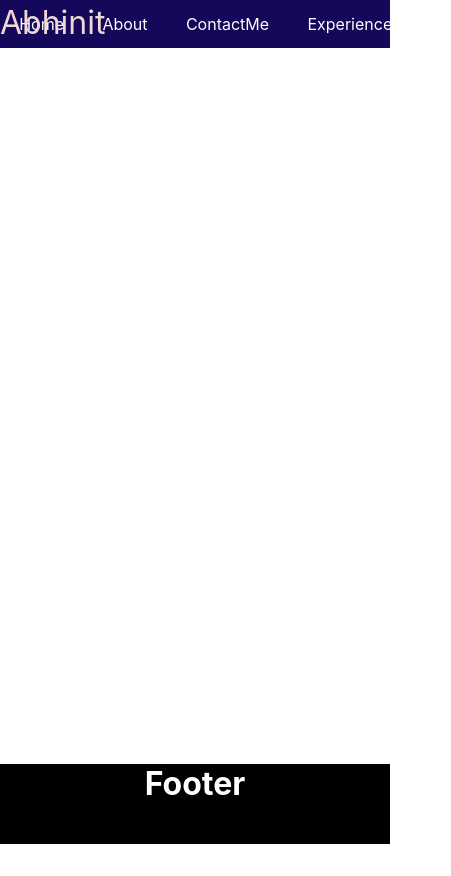
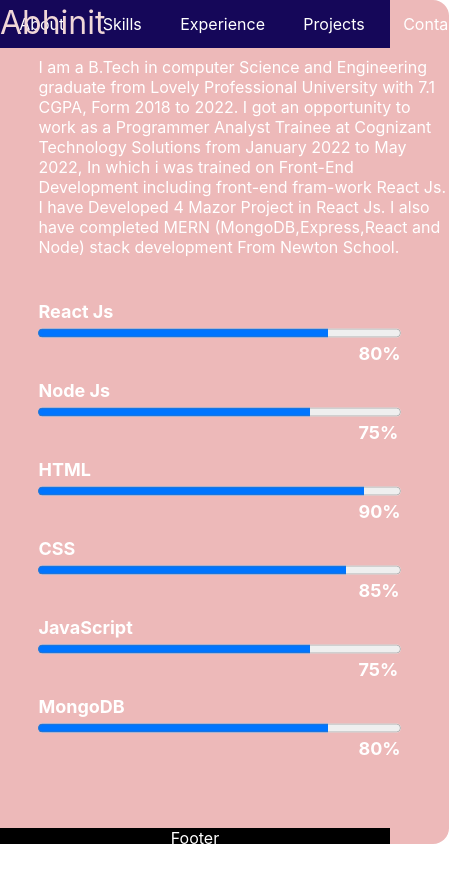
Before and after one commit to abhinit1999/portfolio2022, a React (Create React App) app: page /skill in a window 390 px wide. Shown: the whole page, 451 px wide, since content can reach past the window. Before the commit the page ends 844 px from the top, so only its background shows below. Built offline with nearby package versions, Linux system fonts and the light colour scheme.

Commit message:
skill page done

```diff
--- a/src/App.css
+++ b/src/App.css
@@ -1,7 +1,13 @@
-.App {
+/* .App {
   text-align: center;
+} */
+
+*
+{
+  margin: 0;
+  padding: 0;
+  box-sizing: border-box;
 }
-
 .App-logo {
   height: 40vmin;
   pointer-events: none;
--- a/src/App.js
+++ b/src/App.js
@@ -1,4 +1,4 @@
-
+import "./App.css";
 import Header from "./components/Header/index"
 import Footer from "./components/Footer/index"
 import {Routes,Route} from "react-router-dom";
@@ -12,6 +12,7 @@ function App() {
   return (
     <div className="App">
     <Header/>
+
       <Routes>
 <Route path="/" element={<Home/>}/>
 <Route path="/about" element={<About/>}/>
--- a/src/components/Footer/index.js
+++ b/src/components/Footer/index.js
@@ -2,7 +2,7 @@ import React from 'react'
 import "./style.css";
 const index = () => {
   return (
-    <h1>Footer</h1>
+    <div className='h1'>Footer</div>
   )
 }
 
--- a/src/components/Footer/style.css
+++ b/src/components/Footer/style.css
@@ -1,10 +1,33 @@
-h1
+.h1
 {
     position: fixed;
     bottom: 0;
-    width: 100%;
+    width: 100vw !important;
     height: 5rem;
     background-color: black;
     color: white;
     text-align: center;
 }
+
+@media (max-width:735px)
+{
+
+
+}
+@media (max-width:535px)
+{
+    .h1
+    {
+        height: 1rem;
+    }
+}
+@media (max-width:335px)
+{
+    .h1
+    {
+        height: 1rem;
+        bottom: 0;
+        position: fixed;
+        width: 100vw !important;
+    }
+}
--- a/src/components/Header/index.js
+++ b/src/components/Header/index.js
@@ -11,28 +11,31 @@ const index = () => {
       </div>
       <ul>
         <li>
-          <NavLink className="nav_Style" to="/">Home</NavLink>
+          <NavLink className="nav_Style" to="/">About</NavLink>
+        </li>
+        {/* <li>
+        <NavLink className="nav_Style" to="/about">About</NavLink>
+
+        </li> */}
+         <li>
+        <NavLink className="nav_Style" to="/skill">Skills</NavLink>
+
         </li>
         <li>
-        <NavLink className="nav_Style" to="/about">About</NavLink>
+        <NavLink className="nav_Style" to="/experience">Experience</NavLink>
+
+        </li>
+
+        <li>
+        <NavLink className="nav_Style" to="/project">Projects</NavLink>
 
         </li>
         <li>
         <NavLink className="nav_Style" to="/contact">ContactMe</NavLink>
 
         </li>
-        <li>
-        <NavLink className="nav_Style" to="/experience">Experience</NavLink>
 
-        </li>
-        <li>
-        <NavLink className="nav_Style" to="/skill">Skills</NavLink>
 
-        </li>
-        <li>
-        <NavLink className="nav_Style" to="/project">Projects</NavLink>
-
-        </li>
 
       </ul>
 
--- a/src/components/Home/index.js
+++ b/src/components/Home/index.js
@@ -2,6 +2,10 @@ import React from "react";
 import "./style.css";
 import pic from "./photo.JPG";
 const index = () => {
+
+
+
+
   return (
     <div className="container">
       <div className="home">
@@ -21,21 +25,11 @@ const index = () => {
             Voluptates accusamus praesentium consequuntur non, iure corrupti
             sint. Mollitia, tempore impedit? Soluta nemo aliquam atque aut quae
             sed facilis repellendus doloribus perferendis nostrum alias corrupti
-            eius placeat reiciendis quos porro, temporibus enim et quasi ducimus
-            consequatur ipsam aliquid? Aspernatur quod tempore quidem
-            perspiciatis corporis voluptatem, cumque cum labore debitis corrupti
-            voluptates ipsum, asperiores vel nam repellendus ea numquam, nihil
-            est delectus qui natus rem consectetur. Adipisci saepe sint magnam
-            minima? Officiis optio eaque suscipit magni aut quaerat doloribus at
-            accusantium ipsum omnis et nam iure sed, tempora soluta quisquam est
-            molestias. Eius et voluptatibus esse non repellat? Sit perspiciatis
-            sequi nam, aliquam aspernatur molestiae enim aliquid quo quae
-            dolorem recusandae omnis velit magnam voluptatem aut quod
-            accusantium repellendus officia ab harum asperiores neque.
-            Voluptatem corporis sit possimus necessitatibus ducimus eum
-            mollitia, quasi harum aspernatur ex cupiditate neque quia sunt?
-            Iusto enim quo tempora in quas.
+
           </span>
+    <a href="#">
+    <button className="cv_btn">Download CV</button>
+    </a>
         </div>
       </div>
     </div>
--- a/src/components/Home/style.css
+++ b/src/components/Home/style.css
@@ -76,7 +76,23 @@
     margin-top:1rem;
     margin-bottom:1rem;
 }
-
+.cv_btn
+{
+    padding: .3rem;
+    border-radius: 10px;
+    outline: none;
+    background-color: rgb(228, 224, 99);
+    color: rgb(138, 85, 85);
+    font-size: 1rem;
+    font-weight: bold;
+    cursor: pointer;
+    margin-bottom: 2rem;
+}
+.cv_btn:hover
+{
+    background-color:black;
+    color: white;
+}
 
 @media (max-width:1035px)
 {
--- a/src/components/Skills/index.js
+++ b/src/components/Skills/index.js
@@ -1,9 +1,70 @@
-import React from 'react'
-
+import React from "react";
+import "./style.css";
 const index = () => {
   return (
-    <div>Skills</div>
-  )
-}
+    <>
 
-export default index
+    <div className="main_skill ">
+
+
+   <div className="sub_skill">
+   <div className="left_skill ">
+        <p>
+          I am a B.Tech in computer Science and
+          Engineering graduate from Lovely Professional University
+          with 7.1 CGPA, Form 2018 to 2022. I got an opportunity to work as a
+          Programmer Analyst Trainee at Cognizant Technology Solutions
+          from January 2022 to May 2022, In which i was trained on Front-End Development
+          including front-end fram-work React Js. I have Developed 4 Mazor Project in React Js.
+          I also have completed MERN (MongoDB,Express,React and Node) stack development From Newton School.
+
+
+        </p>
+      </div>
+      <div className="right_skill ">
+        <div className="progress_bar">
+          <p>
+            <span>React Js</span>
+            <br />
+            <progress value="80" max="100"></progress>
+            <span className="percentage">80%</span>
+          </p>
+          <p>
+            <span>Node Js</span><br />
+            <progress value="75" max="100"></progress>
+            <span className="percentage">75%</span>
+          </p>
+          <p>
+            <span>HTML </span><br />
+            <progress value="90" max="100"></progress>
+            <span className="percentage">90%</span>
+          </p>
+          <p>
+            <span>CSS </span><br />
+            <progress value="85" max="100"></progress>
+            <span className="percentage">85%</span>
+          </p>
+          <p>
+            <span>JavaScript</span><br />
+            <progress value="75" max="100"></progress>
+            <span className="percentage">75%</span>
+          </p>
+          <p>
+            <span>MongoDB</span><br />
+            <progress value="80" max="100"></progress>
+            <span className="percentage">80%</span>
+          </p>
+
+
+
+
+        </div>
+      </div>
+   </div>
+     </div>
+     </>
+
+  );
+};
+
+export default index;
--- a/src/components/Skills/style.css
+++ b/src/components/Skills/style.css
@@ -0,0 +1,148 @@
+.main_skill
+{
+
+
+    width: 100%;
+    height: 100%;
+    display: flex;
+    justify-content: center;
+    align-items: center;
+    color: white;
+
+}
+
+.sub_skill
+{
+    width: 80%;
+    height: 100vh;
+    background-color: rgb(245, 241, 241);
+    color: rgb(14, 1, 1);
+    margin-right: -1px;
+    margin-bottom: 2rem;
+    display: flex;
+    justify-content: flex-start;
+    align-items: center;
+    border-radius: 1rem;
+
+}
+
+
+.left_skill
+{
+
+    margin-right: 1rem;
+    width: 45%;
+    height: 50%;
+    margin-left: 3rem;
+
+
+
+}
+
+.right_skill
+{
+    /* width: auto; */
+    height: 50%;
+    margin-left: 1rem;
+    margin-right: 3rem;
+
+}
+.progress_bar
+{
+    width: 100% !important;
+    display: grid;
+    grid-template-rows: repeat(6,1fr);
+    row-gap: 1rem;
+    font-size: large;
+
+}
+.progress_bar p
+{
+
+    font-weight: 700;
+}
+
+progress
+{
+    width: 100% !important;
+}
+.percentage
+{
+    margin-left: 20rem;
+}
+
+
+
+@media (max-width:735px)
+{
+    .sub_skill
+    {
+        display: grid;
+        grid-template-rows: repeat(2,1fr);
+        height: 100vh;
+        width: 500px !important;
+        background-color: rgb(237, 185, 185);
+        margin-left: 5rem;
+        color: white;
+
+
+    }
+    .right_skill{
+        margin-left: 3rem;
+        margin-bottom: 10rem;
+    }
+    .left_skill
+    {
+        width:90%;
+    }
+
+}
+
+
+
+
+@media (max-width:535px)
+{
+    .sub_skill
+    {
+        display: grid;
+        grid-template-rows: repeat(2,1fr);
+        height: 100vh;
+        width: 500px !important;
+        margin-left: 3rem;
+
+
+    }
+    .right_skill{
+        margin-left: 3rem;
+        margin-bottom: 10rem;
+    }
+    .left_skill
+    {
+        width:90%;
+    }
+}
+@media (max-width:335px)
+{
+    .sub_skill
+    {
+        display: grid;
+        grid-template-rows: repeat(2,1fr);
+        height: 100vh;
+        width: 500px !important;
+        background-color: rgb(237, 185, 185);
+        margin-left: 5rem;
+        color: white;
+
+
+    }
+    .right_skill{
+        margin-left: 3rem;
+        margin-bottom: 10rem;
+    }
+    .left_skill
+    {
+        width:90%;
+    }
+
+}
```
